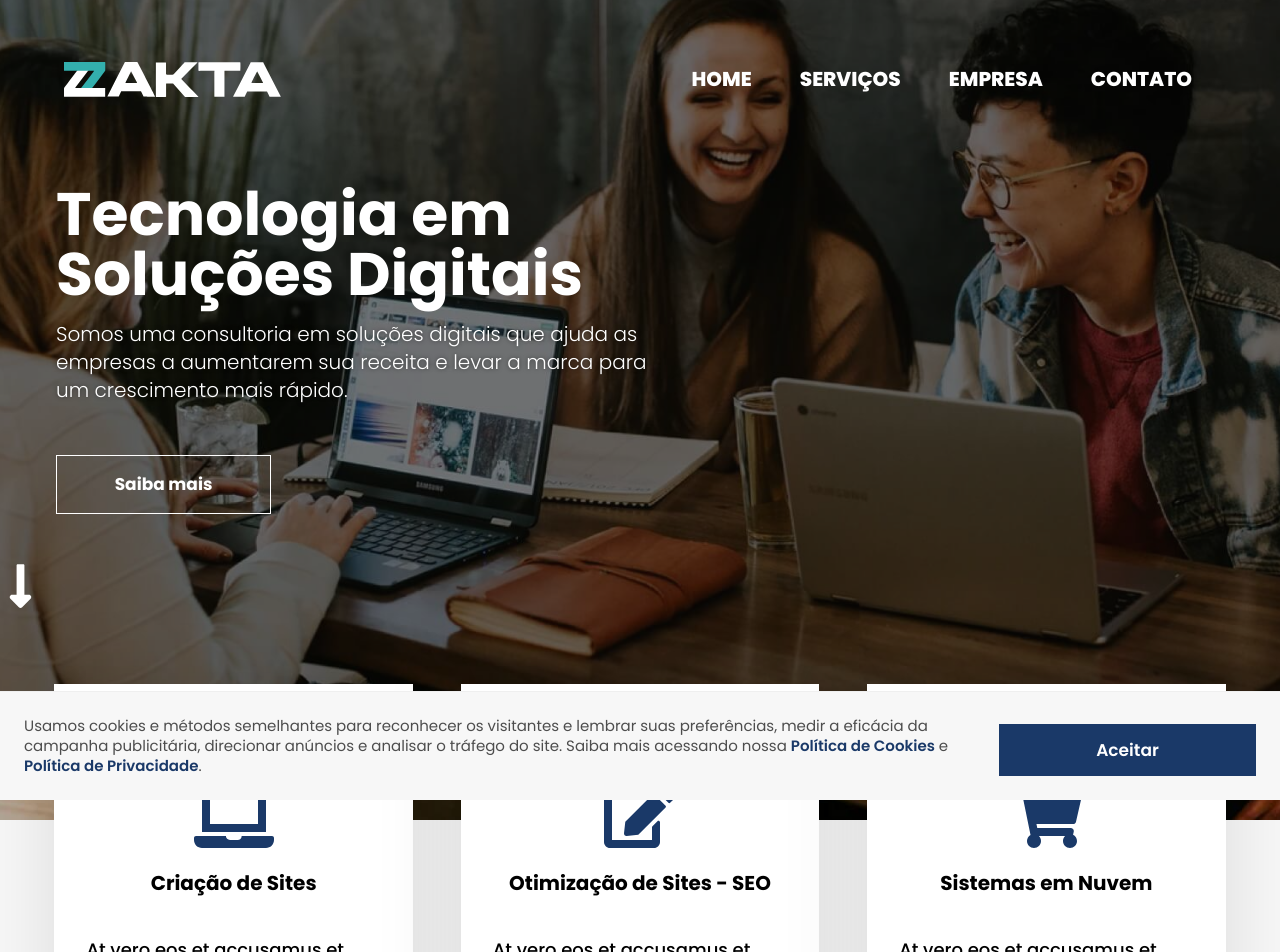
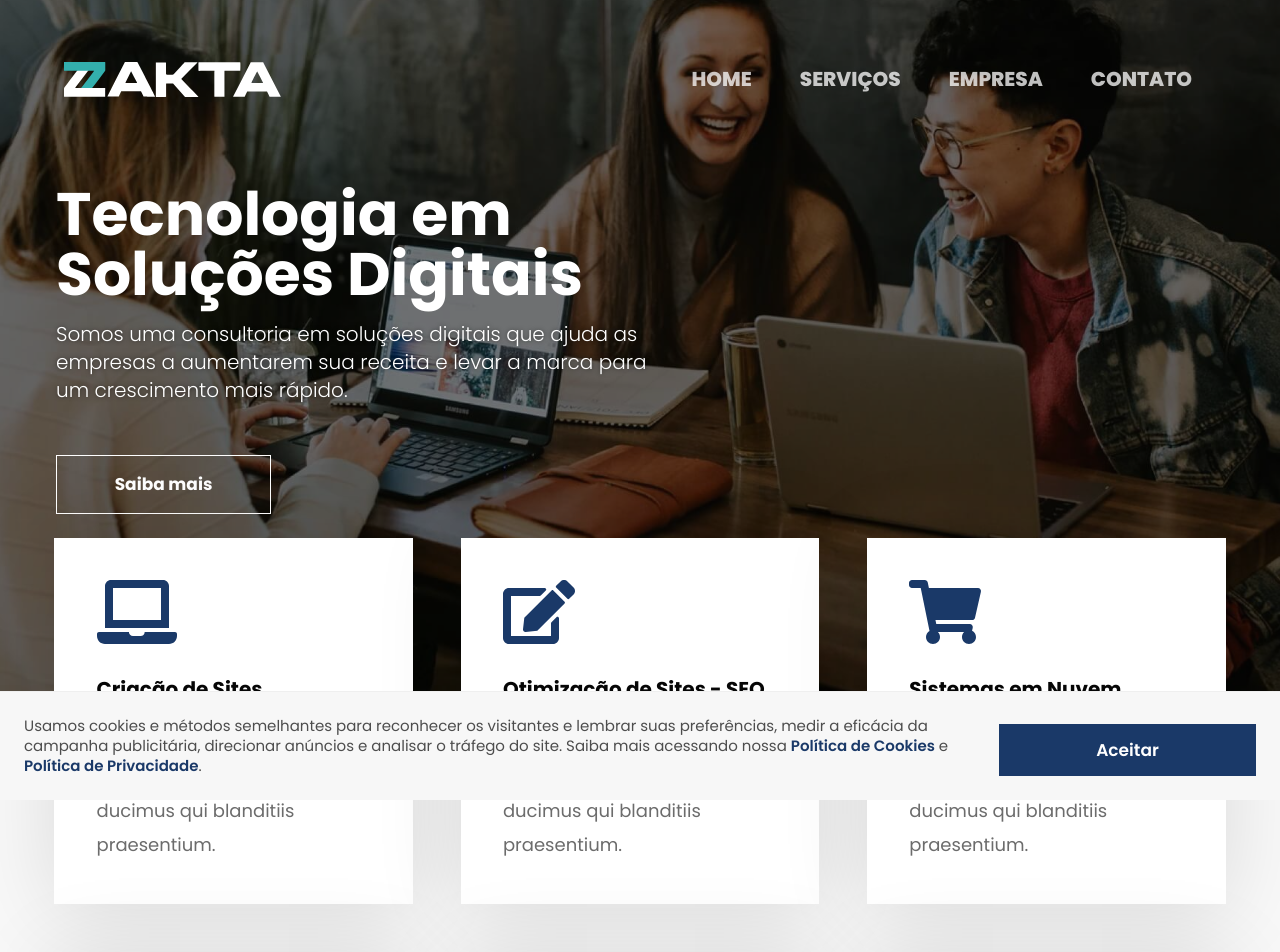
Before and after one commit to zakta/site, a Next.js app: page / in a window 1280 px wide. Shown: the top 952 px of the page. Built offline with nearby package versions, Linux system fonts and the light colour scheme.

Commit message:
add menu hover style

```diff
--- a/components/ButtonUp/styles.js
+++ b/components/ButtonUp/styles.js
@@ -1,16 +1,19 @@
-import styled from "styled-components";
-import { Icon } from "../Card/styles";
+import styled from 'styled-components';
+
+import { Icon } from '../Card/styles';
 
 export const Container = styled.section`
   display: flex;
   justify-content: flex-end;
   box-sizing: border-box;
   height: 80px;
-  `
+`;
+
 export const ScrollTop= styled.div`
   display: flex;
   transition: all .3s ease;
   margin-right: 1.5rem;
+  transition: all .15s ease;
 
   &:hover {
     .buttonUp{
@@ -20,17 +23,19 @@ export const ScrollTop= styled.div`
       color: #1a3968;
     }
   }
-`
+`;
+
 export const ButtonArrow = styled.button`
   background-color: #1a3968;
   border: 1px solid #1a3968;
+  cursor: pointer;
+  height: 61.5px;
   padding: 21px;
-  height: 61.5px;
-  cursor: pointer;
+  transition: all .15s ease;
+`;
 
-
-`
 export const IconArrow = styled(Icon)`
   font-size: 20px;
   color: #ffff;
-`
+  transition: all .15s ease;
+`;
--- a/components/Card/styles.js
+++ b/components/Card/styles.js
@@ -2,20 +2,16 @@ import styled from "styled-components";
 import { FontAwesomeIcon } from "@fortawesome/react-fontawesome";
 
 export const Card = styled.div`
-  align-items: center;
   background: white;
   box-sizing: border-box;
   box-shadow: 0 5px 83px 0 rgb(6 6 6 / 12%);
   display: flex;
-  height: 100%;
   position: relative;
-  padding: 2rem;
+  padding: 2.632rem;
   flex-direction: column;
   justify-content: center;
   margin: 1.5rem;
-  text-align: center;
   transition: .3s all ease-in-out;
-  //max-width: 370px;
   width: 80%;
 
   :after{
@@ -35,7 +31,7 @@ export const Card = styled.div`
     height: 100%;
   }
 
-  :hover {
+  /* :hover {
     svg {
       color: ${({ animate }) => (animate ? "white" : "rgba(51,175,173,1)")};
     }
@@ -45,18 +41,22 @@ export const Card = styled.div`
     p{
       color: ${({ animate }) => (animate ? "white" : "black")}
     }
-  }
+  } */
 
-  :hover::after{
+  /* :hover::after{
     transform: scale(1);
     opacity: ${({ animate }) => (animate ? 1 : 0)};
-  }
+  } */
 
   h3{
+    color: #060606;
     z-index: 1;
-    font-size: 20px;
+    font-size: 27px;
+    line-height: 40px;
     font-weight: 700;
     position: relative;
+    margin-bottom: 1.06rem;
+    margin-top: 1.579rem;
 
     @media (min-width: 768px){
       font-size: 18px;
@@ -66,15 +66,18 @@ export const Card = styled.div`
     }
   }
   p{
+    color: #6c6c6c;
+    font-size: 19px;
+    font-weight: 400;
+    line-height: 34px;
+    margin: 0;
+    position: relative;
     z-index: 1;
-    font-size: 18px;
-    font-weight: 500;
-    position: relative;
-    text-align: left;
 
     @media (min-width: 768px){
       font-size: 16px;
     }
+
     @media (min-width: 800px){
       font-size: 18px;
     }
@@ -83,7 +86,6 @@ export const Card = styled.div`
   @media (min-width: 768px){
     justify-content: center;
     width: 26%;
-    height: 450px;
   }
   @media (min-width: 980px){
     justify-content: center;
@@ -95,12 +97,11 @@ export const Card = styled.div`
 `;
 export const Icon = styled(FontAwesomeIcon)`
   z-index: 10;
-  //height: 50px;
   color: #1a3968;
   font-size: 4rem;
   position: relative;
 
-  :hover {
+  /* :hover {
     color: white;
-  }
+  } */
 `;
--- a/components/Modal/index.js
+++ b/components/CookiesModal/index.js
@@ -1,7 +1,7 @@
 import Link from 'next/link';
 import { Container, CookieNotice } from './styles';
 
-export default function Modal(){
+export default function CookiesModal(){
   const sendCookies = () => {
     const modal = document.getElementById('modal');
     const acceptModal= modal.classList.add('toggle');
--- a/components/Header/styles.js
+++ b/components/Header/styles.js
@@ -12,7 +12,7 @@ export const Container = styled.div`
     top: 0;
     width: 100%;
     z-index: 13;
-    position: sticky;
+    position: fixed;
   }
 
   &.notSticky {
--- a/components/Home/styles.js
+++ b/components/Home/styles.js
@@ -1,18 +1,20 @@
-import styled, { keyframes } from "styled-components";
-import { FontAwesomeIcon } from "@fortawesome/react-fontawesome";
+import { FontAwesomeIcon } from '@fortawesome/react-fontawesome';
+import styled, { keyframes } from 'styled-components';
 
 export const Container = styled.section`
   display: flex;
   flex-direction: column;
+  max-height: 100%;
 `;
+
 export const HomeMain = styled.div`
   min-width: 300px;
-
-`
+  max-height: 100%;
+`;
 
 export const Cover = styled.div`
   width: 100%;
-  height: 115%;
+  height: 100%;
   background: url('../workspace.jpg') center -100px no-repeat;
   background-size: cover;
   position: absolute;
@@ -60,6 +62,7 @@ export const PageTitle = styled.div`
     padding-top: 1rem;
     text-shadow: 0 0 4px rgba(0,0,0,0.5);
   }
+
   @media (min-width: 500px){
 
     h1{
@@ -70,6 +73,7 @@ export const PageTitle = styled.div`
       max-width: 400px;
     }
   }
+
   @media (min-width: 768px){
 
     h1{
@@ -80,6 +84,7 @@ export const PageTitle = styled.div`
       max-width: 400px;
     }
   }
+
   @media (min-width: 940px){
     margin: 3.5rem;
 
@@ -92,6 +97,7 @@ export const PageTitle = styled.div`
       max-width: 600px;
     }
   }
+
   @media (min-width: 1700px){
     color: white;
     position: relative;
@@ -136,15 +142,17 @@ export const ButtonLink = styled.a`
 
 export const ArrowAnimation= styled.div`
   display: flex;
+  display: none;
   box-sizing: border-box;
   width: 30px;
   margin: .5rem;
   z-index: 12;
-`
+`;
 
 export const ArrowLink= styled.a`
   align-self: flex-start;
-`
+`;
+
 const bounce = keyframes`
   0%{
     top:0;
@@ -158,7 +166,7 @@ const bounce = keyframes`
   100%{
     top: 0;
   }
-`
+`;
 
 export const ArrowIcon = styled(FontAwesomeIcon)`
   color: white;
@@ -166,4 +174,4 @@ export const ArrowIcon = styled(FontAwesomeIcon)`
   align-self: flex-start;
   position: relative;
   animation: ${bounce} 1s linear infinite;
-`
+`;
--- a/components/Menu/styles.js
+++ b/components/Menu/styles.js
@@ -58,22 +58,45 @@ export const ListItem = styled.li`
 
   a {
     color: white;
+    position: relative;
     text-decoration: none;
-      transition: all .15s ease;
+    transition: all .2s ease;
 
     :active{
       color: #33afad;
     }
 
     @media (min-width: 768px){
-        padding: 1rem;
+      opacity: .75;
+      padding: 1rem 0;
+      margin-left: 1rem;
+      margin-right: 1rem;
     }
 
     @media (min-width: 880px){
-        padding: 1.5rem;
+      padding: 1.5rem 0;
+      margin-left: 1.5rem;
+      margin-right: 1.5rem;
+
+      &::before {
+        content: "";
+        background-color: #33afad;
+        height: 7px;
+        left: 0px;
+        position: absolute;
+        transition: width .2s ease-in-out 0s;
+        top: 10px;
+        width: 0;
+      }
+
+      :hover {
+        &::before {
+          width: 100%;
+        }
+      }
 
       :hover{
-          color: #33afad;
+        opacity: 1;
       }
     }
   }
--- a/components/Services/styles.js
+++ b/components/Services/styles.js
@@ -5,6 +5,7 @@ export const Container = styled.section`
   max-width: 100%;
   min-width: 370px;
   margin: 0;
+  margin-top: -80px;
   padding: 1.5rem 0;
 
   @media (min-width: 768px){
--- a/pages/index.js
+++ b/pages/index.js
@@ -1,5 +1,4 @@
 import Head from "next/head";
-import { useEffect } from "react";
 import ButtonUp from "../components/ButtonUp";
 import Company from "../components/Company";
 import Contact from "../components/Contact";
@@ -7,14 +6,14 @@ import { Footer } from "../components/Footer";
 import Header from "../components/Header";
 import Home from "../components/Home";
 import Loader from "../components/Loader";
-import Modal from "../components/Modal";
+import CookiesModal from "../components/CookiesModal";
 import Services from "../components/Services";
 
 export default function Index() {
   return (
     <div>
       <Loader />
-      <Modal />
+      <CookiesModal />
       <Head>
         <title>Home | Zakta - Tecnologia</title>
       </Head>
```
Also changed, not shown: components/CookiesModal/styles.js (renamed from components/Modal/styles.js). Lines whose indentation alone changed are shown as unchanged.
